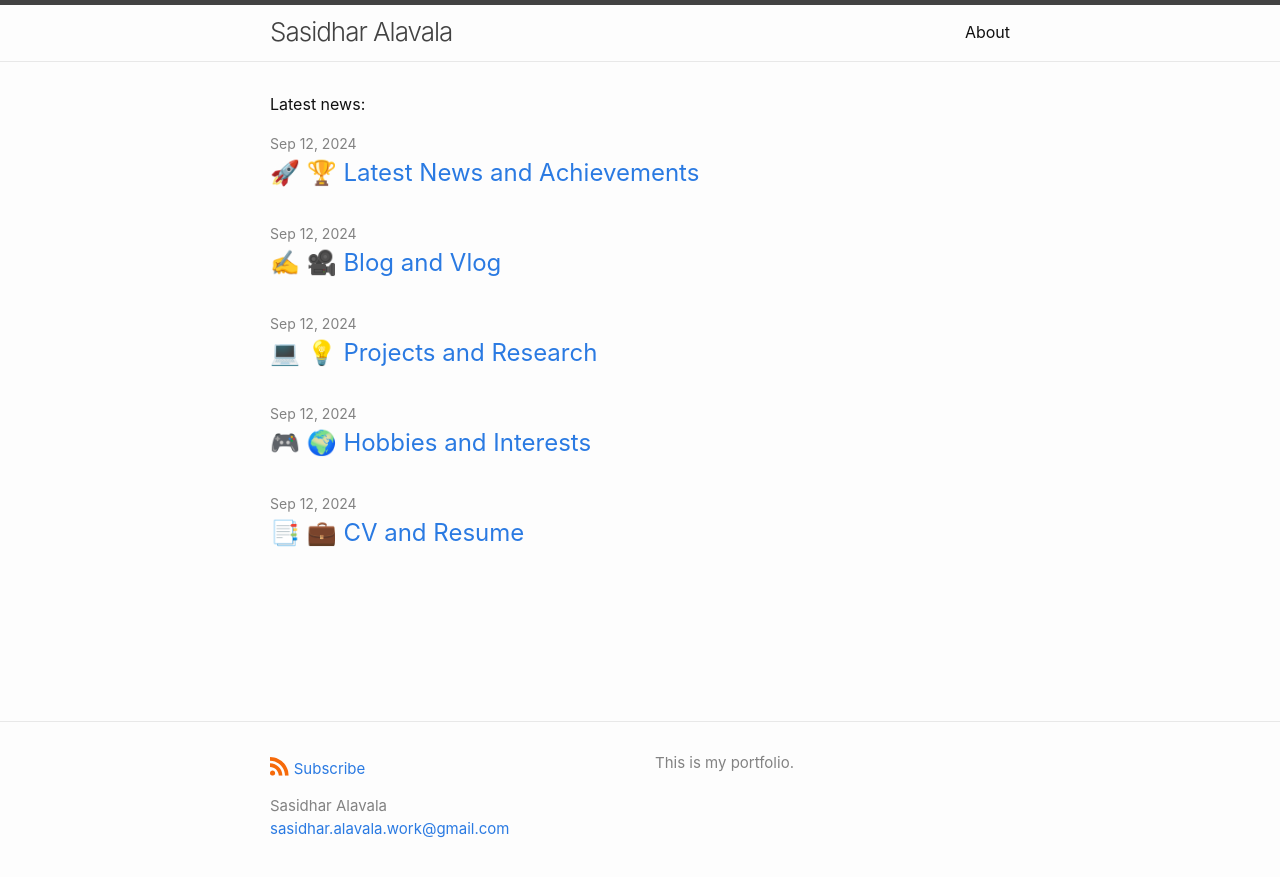
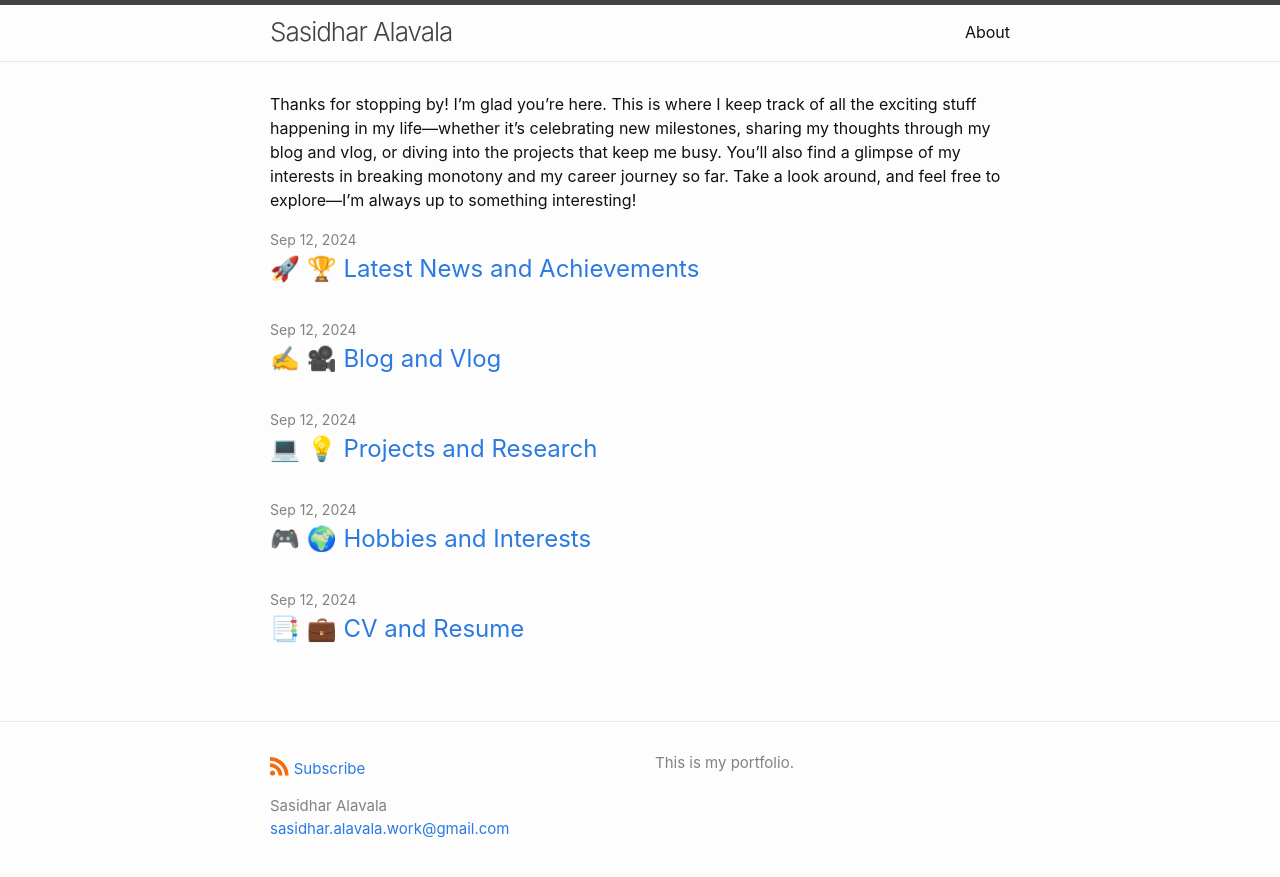
Before and after one commit to SasidharAlavala/SasidharAlavala.github.io, a Jekyll site: the page built from index.md, in a window 1280 px wide. Shown: the top 877 px of the page. Built offline with Jekyll 4.4.1, drawn with Linux system fonts in a browser that asks for light colours.

Commit message:
Update index.md

```diff
--- a/index.md
+++ b/index.md
@@ -7,4 +7,4 @@
 #
 layout: home
 ---
-Latest news:
+Thanks for stopping by! I’m glad you’re here. This is where I keep track of all the exciting stuff happening in my life—whether it's celebrating new milestones, sharing my thoughts through my blog and vlog, or diving into the projects that keep me busy. You'll also find a glimpse of my interests in breaking monotony and my career journey so far. Take a look around, and feel free to explore—I’m always up to something interesting!
```
